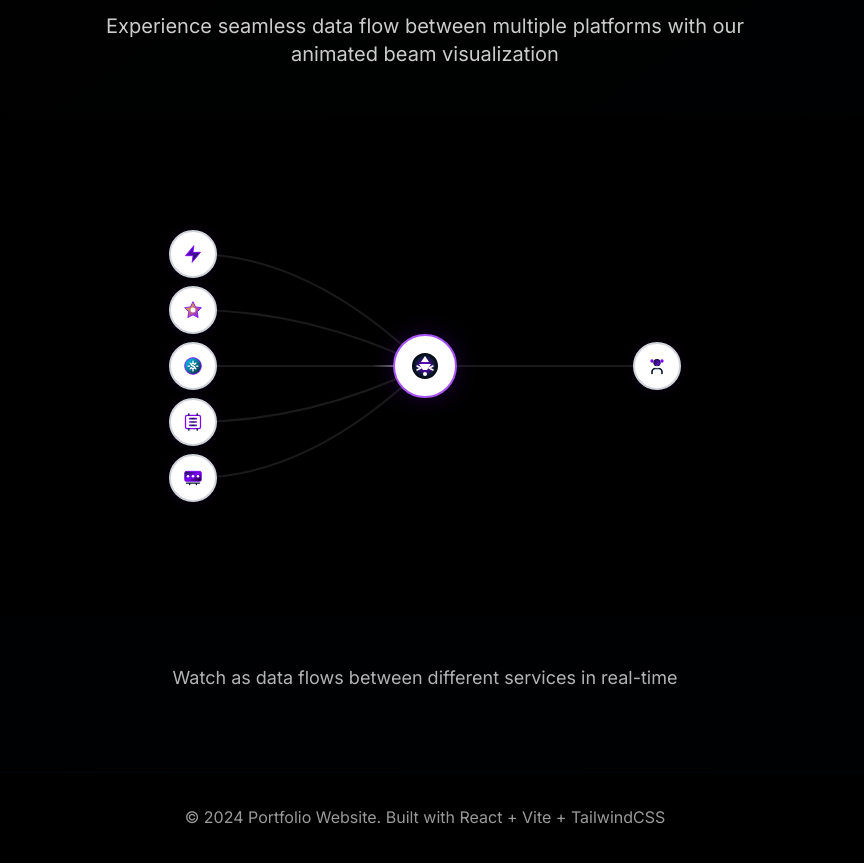
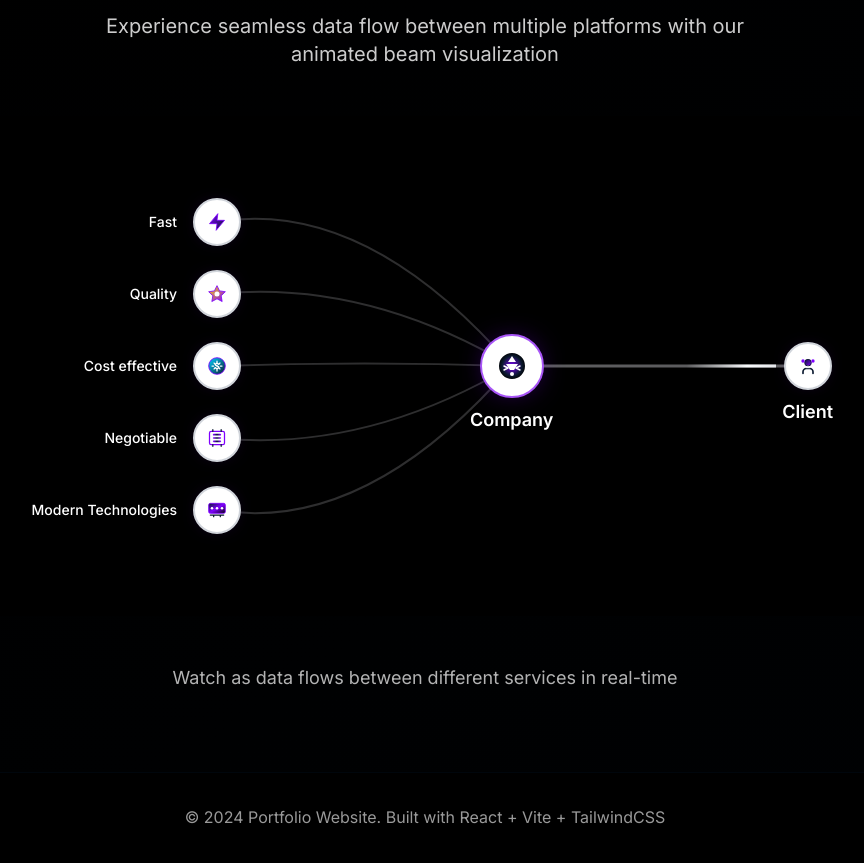
Before and after one commit to Duo575/Web-App, a React (Vite) app: page / in a window 1280 px wide. Shown: the part 1250-2113 px from the top of the page, without its empty margins (215-1079 px from the left). Built offline with nearby package versions, Linux system fonts and the light colour scheme.

Commit message:
feat: enhance AnimatedBeamMultipleOutputDemo layout and adjust animation parameters

```diff
--- a/src/Components/UI/animated-beam-multiple-inputs.tsx
+++ b/src/Components/UI/animated-beam-multiple-inputs.tsx
@@ -194,8 +194,23 @@ export default function AnimatedBeamMultipleOutputDemo({ className }) {
       )}
       ref={containerRef}
     >
-      <div className="flex size-full max-w-lg flex-row items-stretch justify-between gap-10">
-        <div className="flex flex-col justify-center gap-2">
+      <div className="flex size-full max-w-4xl flex-row items-center justify-between gap-10">
+        {/* Left labels and icons */}
+        <div className="flex flex-row items-center gap-4">
+          <div className="flex flex-col justify-center gap-6 text-white text-sm font-medium min-w-[160px] text-right">
+            <span className="flex items-center justify-end h-12">Fast</span>
+            <span className="flex items-center justify-end h-12">Quality</span>
+            <span className="flex items-center justify-end h-12">
+              Cost effective
+            </span>
+            <span className="flex items-center justify-end h-12">
+              Negotiable
+            </span>
+            <span className="flex items-center justify-end h-12">
+              Modern Technologies
+            </span>
+          </div>
+          <div className="flex flex-col justify-center gap-6">
             <Circle ref={div1Ref}>
               <Icons.fast />
             </Circle>
@@ -212,7 +227,10 @@ export default function AnimatedBeamMultipleOutputDemo({ className }) {
               <Icons.modernTech />
             </Circle>
           </div>
-        <div className="flex flex-col justify-center">
+        </div>
+        {/* Center company */}
+        <div className="flex flex-col items-center mx-9">
+          <div className="flex items-center justify-center h-full mt-9">
             <Circle
               ref={div6Ref}
               className="size-16 border-purple-500 shadow-[0_0_30px_-12px_rgba(127,0,255,0.8)]"
@@ -220,13 +238,19 @@ export default function AnimatedBeamMultipleOutputDemo({ className }) {
               <Icons.companyLogo />
             </Circle>
           </div>
-        <div className="flex flex-col justify-center">
+          <span className="mt-2 text-white text-lg font-semibold">Company</span>
+        </div>
+        {/* Right client */}
+        <div className="flex flex-col items-center">
+          <div className="flex items-center justify-center h-full mt-9">
             <Circle
               ref={div7Ref}
               className="border-blue-400 shadow-[0_0_20px_-12px_rgba(10,25,47,0.6)]"
             >
               <Icons.client />
             </Circle>
+          </div>
+          <span className="mt-2 text-white text-lg font-semibold">Client</span>
         </div>
       </div>
 
@@ -235,49 +259,79 @@ export default function AnimatedBeamMultipleOutputDemo({ className }) {
         containerRef={containerRef}
         fromRef={div1Ref}
         toRef={div6Ref}
-        duration={3}
+        duration={2.2}
+        delay={0.3}
         gradientStartColor="#E5E7EB"
         gradientStopColor="#F8FAFC"
+        pathColor="#E5E7EB"
+        pathOpacity={0.2}
+        pathWidth={2}
+        curvature={25}
       />
       <AnimatedBeam
         containerRef={containerRef}
         fromRef={div2Ref}
         toRef={div6Ref}
-        duration={3.5}
+        duration={2.8}
+        delay={0.7}
         gradientStartColor="#E5E7EB"
         gradientStopColor="#F8FAFC"
+        pathColor="#E5E7EB"
+        pathOpacity={0.2}
+        pathWidth={2}
+        curvature={15}
       />
       <AnimatedBeam
         containerRef={containerRef}
         fromRef={div3Ref}
         toRef={div6Ref}
-        duration={2.8}
+        duration={1.9}
+        delay={1.2}
         gradientStartColor="#E5E7EB"
         gradientStopColor="#F8FAFC"
+        pathColor="#E5E7EB"
+        pathOpacity={0.2}
+        pathWidth={2}
+        curvature={5}
       />
       <AnimatedBeam
         containerRef={containerRef}
         fromRef={div4Ref}
         toRef={div6Ref}
-        duration={4}
+        duration={2.5}
+        delay={0.1}
         gradientStartColor="#E5E7EB"
         gradientStopColor="#F8FAFC"
+        pathColor="#E5E7EB"
+        pathOpacity={0.2}
+        pathWidth={2}
+        curvature={-15}
       />
       <AnimatedBeam
         containerRef={containerRef}
         fromRef={div5Ref}
         toRef={div6Ref}
-        duration={3.2}
+        duration={2.1}
+        delay={1.6}
         gradientStartColor="#E5E7EB"
         gradientStopColor="#F8FAFC"
+        pathColor="#E5E7EB"
+        pathOpacity={0.2}
+        pathWidth={2}
+        curvature={-25}
       />
       <AnimatedBeam
         containerRef={containerRef}
         fromRef={div6Ref}
         toRef={div7Ref}
-        duration={3.8}
+        duration={2.4}
+        delay={0.5}
         gradientStartColor="#E5E7EB"
         gradientStopColor="#F8FAFC"
+        pathColor="#E5E7EB"
+        pathOpacity={0.4}
+        pathWidth={3}
+        curvature={0}
       />
     </div>
   );
```
Lines whose indentation alone changed are shown as unchanged.
